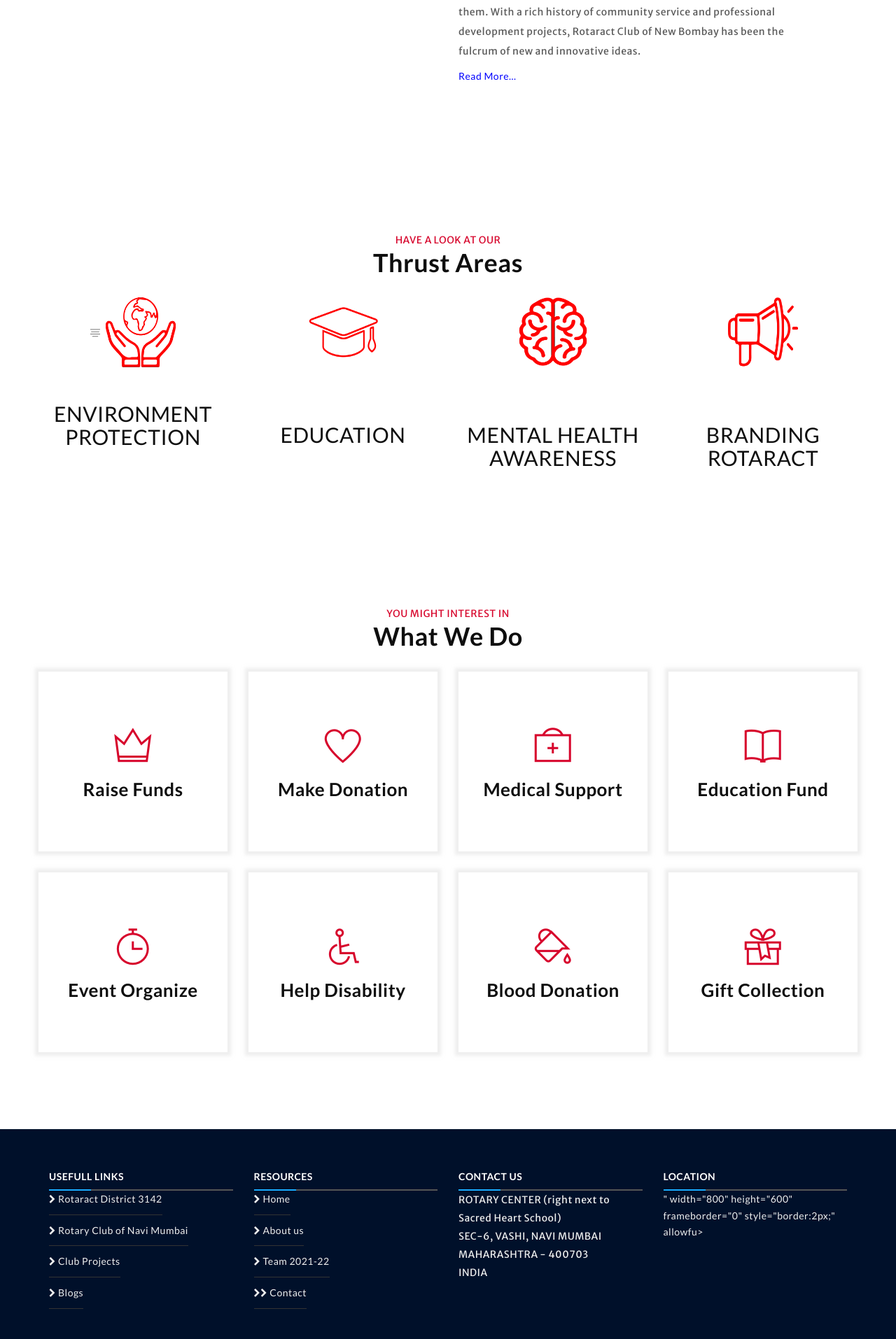
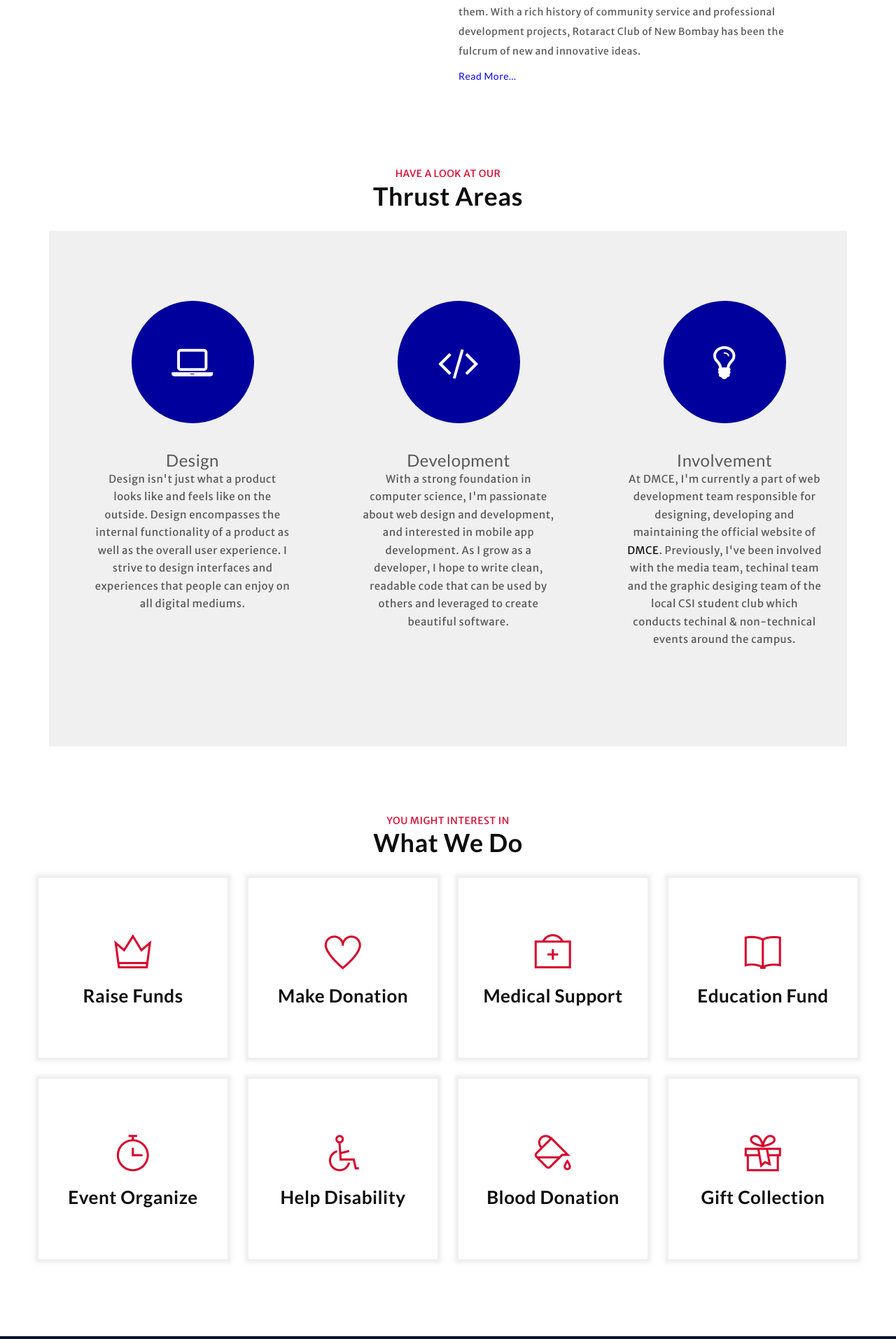
Before and after one commit to smaranx/racnavimumbai, a PHP site: page / in a window 1280 px wide. Shown: the part 1156-3070 px from the top of the page at 70% size. Run offline with PHP 8.4, Linux system fonts and the light colour scheme; some libraries are stand-ins or nearby versions; grey boxes are pictures that could not be loaded.

Commit message:
Update : 🆕 Thrust area

```diff
--- a/index.php
+++ b/index.php
@@ -139,7 +139,6 @@
 	============================================= -->
     <section id="thurst" class="thurst-section">
       <div class="container">
-        <div class="row section-content">
           <div class="section-title text-center">
             <div class="section-title-text text-uppercase text-center">
               <p>HAVE A LOOK at our</p>
@@ -148,7 +147,33 @@
               <h2>Thrust Areas</h2>
             </div>
           </div>
-          <!-- /section-title -->
+          <section id="services" class="text-center">
+            <div class="container">
+                <div class="row">
+                    <div class="col-md-12">
+
+                        <div class="col-md-4 wp2">
+                            <div class="icon"><i class="fa fa-laptop"></i></div>
+                            <h3>Design</h3>
+                            <p>Design isn't just what a product looks like and feels like on the outside. Design encompasses the internal functionality of a product as well as the overall user experience. I strive to design interfaces and experiences that people can enjoy on all digital mediums.
+                            </p>
+                        </div>
+                        <div class="col-md-4 wp2 delay-025s">
+                            <div class="icon"><i class="fa fa-code"></i></div>
+                            <h3>Development</h3>
+                            <p>With a strong foundation in computer science, I'm passionate about web design and development, and interested in mobile app development. As I grow as a developer, I hope to write clean, readable code that can be used by others and leveraged to create beautiful software.</p>
+                        </div>
+                        <div class="col-md-4 wp2 delay-05s">
+                            <div class="icon"><i class="fa fa-lightbulb-o"></i></div>
+                            <h3>Involvement</h3>
+                            <p>At DMCE, I'm currently a part of web development team responsible for designing, developing and maintaining the official website of <a href="http://dmce.ac.in" target="_blank">DMCE</a>. Previously, I've been involved with the media team, techinal team and the graphic desiging team of the local CSI student club which conducts techinal & non-technical events around the campus.</p>
+                        </div>
+                    </div>
+                </div>
+            </div>
+        </section>
+
+          <!-- /section-title
           <div class="thurst-section-content">
             <div class="row">
               <div class="col-md-3 col-sm-6">
@@ -156,15 +181,15 @@
                   <div class="thurst-pic ti-align-center">
 
                     <img src="images/ep.png" alt="image" style="width: 100px;height: 100px;" />
-                    <!--span class="red ti-crown"></span-->
+                    <!-span class="red ti-crown"></span->
                   </div>
-                  <!-- /img -->
+                  <!- /img ->
                   <div class="thurst-text">
                     <div class="thurst-head text-uppercase">
                       <h2 class="black" style="padding-top: 50px;">ENVIRONMENT PROTECTION</h2>
                     </div>
                   </div>
-                  <!-- /text --->
+                  <!- /text --->
                   <!--div class="hover-content">
                     <div class="thurst-text-content">
                       <p>
@@ -176,23 +201,23 @@
                         cause.
                       </p>
                     </div>
-                  </!--div-->
+                  </!--div->
                 </div>
               </div>
-              <!-- /col-sm-3 -->
+              <!- /col-sm-3 ->
 
               <div class="col-md-3 col-sm-6">
                 <div class="thurst-pic-text text-center colmd3">
                   <div class="thurst-pic pb80">
                     <img src="images/edu.png" alt="image" style="width: 100px;height: 100px;" />
                   </div>
-                  <!-- /img -->
+                  <!- /img ->
                   <div class="thurst-text">
                     <div class="thurst-head text-uppercase">
                       <h2 class="black">EDUCATION</h2>
                     </div>
                   </div>
-                  <!-- /text -->
+                  <!- /text ->
                   <div class="hover-content">
                     <div class="thurst-text-content pb20">
                       <p></p>
@@ -200,23 +225,23 @@
                   </div>
                 </div>
               </div>
-              <!-- /col-sm-3 -->
+              <-- /col-sm-3 ->
 
               <div class="col-md-3 col-sm-6">
                 <div class="thurst-pic-text text-center colmd3">
                   <div class="thurst-pic pb80">
                     <img src="images/mh.png" alt="image" style="width: 100px;height: 100px;"/>
                   </div>
-                  <!-- /img -->
+                  <!- /img ->
                   <div class="thurst-text">
                     <div class="thurst-head text-uppercase">
                       <h2 class="black">MENTAL HEALTH AWARENESS</h2>
                     </div>
                   </div>
-                  <!-- /text -->
+                  <!- /text ->
                   <div class="hover-content">
                     <div class="thurst-text-content pb20">
-                      <!--p>
+                      <!-p>
                         There is no health without mental health. Your mental
                         health matters and we, here at Rotaract club of Navi
                         Mumbai, strongly advocate for it. We, the change makers
@@ -224,28 +249,28 @@
                         denying the stereotypes associated with disorders and
                         treatments. Help us make the world a safe space to talk,
                         to seek help and empathise.
-                      </!--p-->
+                      </!--p->
                     </div>
                   </div>
                 </div>
               </div>
-              <!-- /col-sm-3 -->
+              <-- /col-sm-3 >
 
               <div class="col-md-3 col-sm-6">
                 <div class="thurst-pic-text text-center colmd3">
                   <div class="thurst-pic pb80">
                     <img src="images/br.png" alt="image" style="width: 100px;height: 100px;" />
                   </div>
-                  <!-- /img -->
+                  <!- /img ->
                   <div class="thurst-text">
                     <div class="thurst-head text-uppercase">
                       <h2 class="black">Branding Rotaract</h2>
                     </div>
                   </div>
-                  <!-- /text -->
+                  <!- /text ->
                   <div class="hover-content">
                     <div class="thurst-text-content pb20">
-                      <!--p>
+                      <!-p>
                         Rotaract club of Navi Mumbai is a part of one of the
                         largest youth organisations. Taking strides towards
                         being a credible brand and increasing our brand value is
@@ -254,14 +279,14 @@
                         welcome all brands, big or small to join us and help us
                         create the change we wish to. Partnership is our strong
                         suit!
-                      </!--p-->
+                      </!--p->
                     </div>
                   </div>
                 </div>
               </div>
-              <!-- /col-sm-3 -->
+              <!- /col-sm-3 -->
             </div>
-          </div>
+          <!--</div -->
           <!-- /thurst-section-content -->
         </div>
         <!-- /row-->
```
